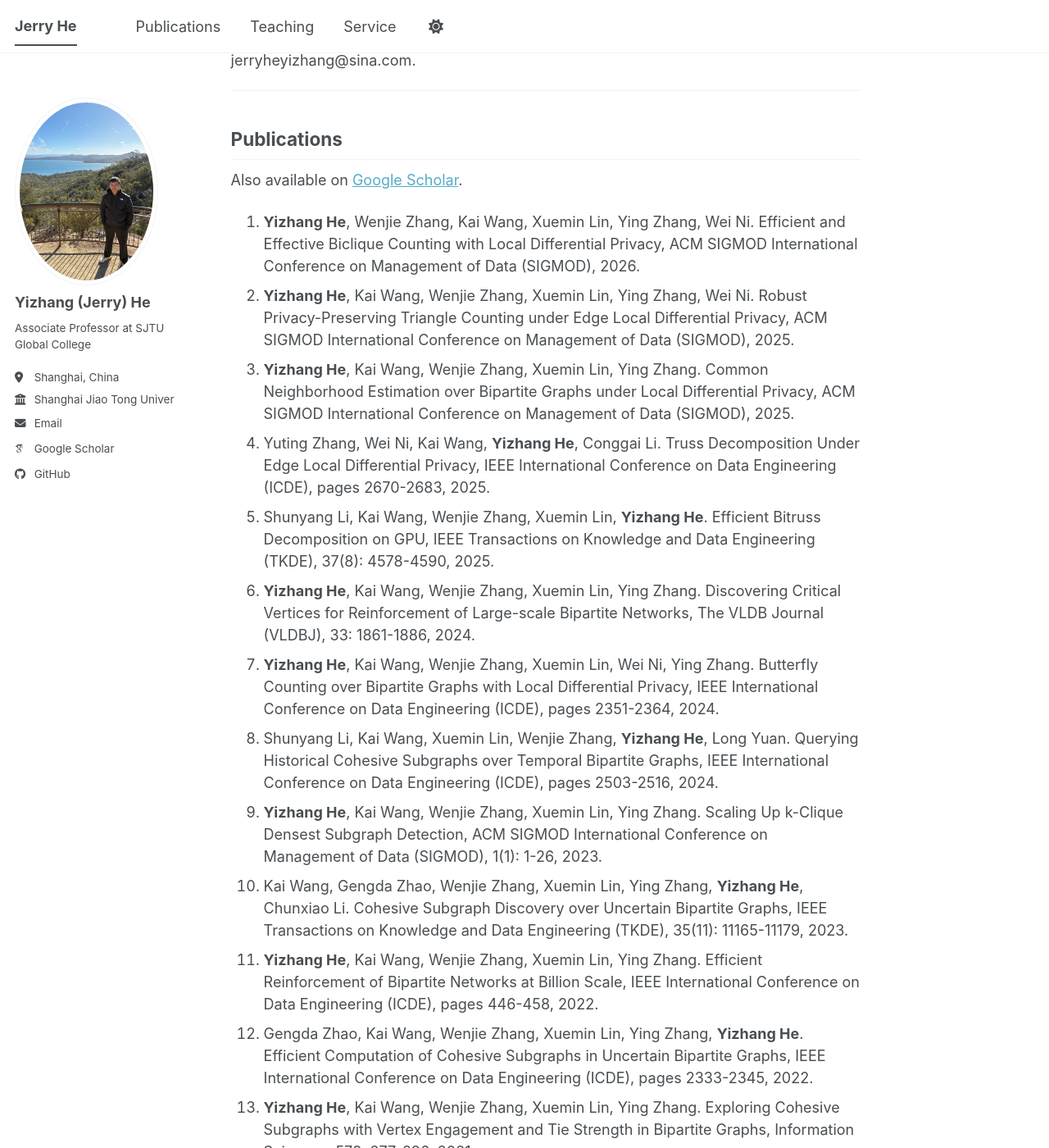
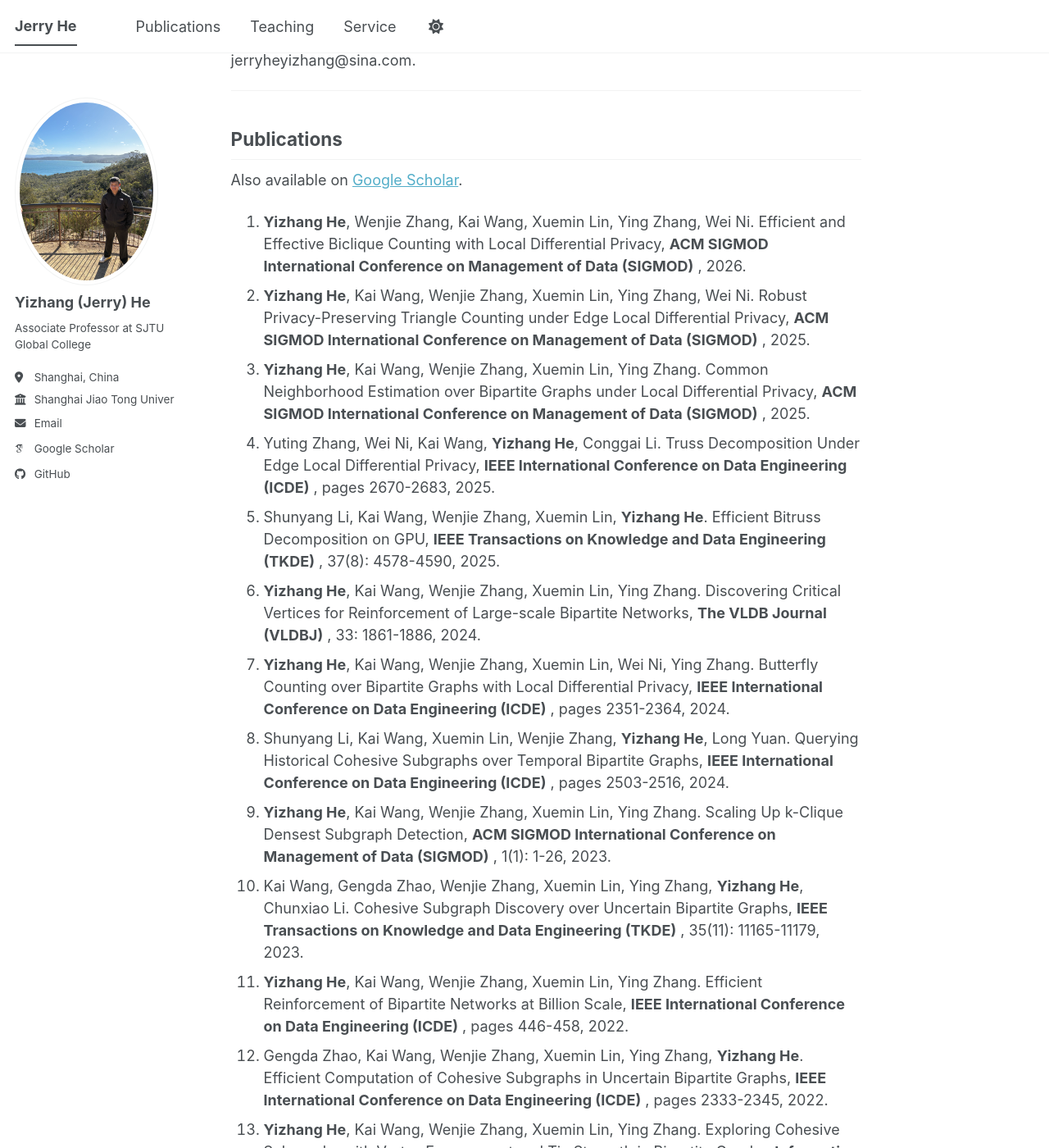
Before and after one commit to jerryUNSW/jerryUNSW.github.io, a Jekyll site: the page built from _pages/about.md, in a window 1280 px wide and 1400 px high, scrolled down 350 px. Shown: the whole window at 82% size. Built offline with Jekyll 4.4.1, drawn with Linux system fonts in a browser that asks for light colours; some web fonts are replaced; a script bundle is joined from its source files by our own code; library files that are not in the unit come from our copies; some of the changed text lies outside the part shown.

Commit message:
Bold all venue names in publications (mimic Kai Wang)

```diff
--- a/_pages/about.md
+++ b/_pages/about.md
@@ -18,19 +18,19 @@
 
 Also available on [Google Scholar](https://scholar.google.com/citations?user=AeA4sfcAAAAJ).
 
-1. **Yizhang He**, Wenjie Zhang, Kai Wang, Xuemin Lin, Ying Zhang, Wei Ni. Efficient and Effective Biclique Counting with Local Differential Privacy, ACM SIGMOD International Conference on Management of Data (SIGMOD), 2026.
-1. **Yizhang He**, Kai Wang, Wenjie Zhang, Xuemin Lin, Ying Zhang, Wei Ni. Robust Privacy-Preserving Triangle Counting under Edge Local Differential Privacy, ACM SIGMOD International Conference on Management of Data (SIGMOD), 2025.
-1. **Yizhang He**, Kai Wang, Wenjie Zhang, Xuemin Lin, Ying Zhang. Common Neighborhood Estimation over Bipartite Graphs under Local Differential Privacy, ACM SIGMOD International Conference on Management of Data (SIGMOD), 2025.
-1. Yuting Zhang, Wei Ni, Kai Wang, **Yizhang He**, Conggai Li. Truss Decomposition Under Edge Local Differential Privacy, IEEE International Conference on Data Engineering (ICDE), pages 2670-2683, 2025.
-1. Shunyang Li, Kai Wang, Wenjie Zhang, Xuemin Lin, **Yizhang He**. Efficient Bitruss Decomposition on GPU, IEEE Transactions on Knowledge and Data Engineering (TKDE), 37(8): 4578-4590, 2025.
-1. **Yizhang He**, Kai Wang, Wenjie Zhang, Xuemin Lin, Ying Zhang. Discovering Critical Vertices for Reinforcement of Large-scale Bipartite Networks, The VLDB Journal (VLDBJ), 33: 1861-1886, 2024.
-1. **Yizhang He**, Kai Wang, Wenjie Zhang, Xuemin Lin, Wei Ni, Ying Zhang. Butterfly Counting over Bipartite Graphs with Local Differential Privacy, IEEE International Conference on Data Engineering (ICDE), pages 2351-2364, 2024.
-1. Shunyang Li, Kai Wang, Xuemin Lin, Wenjie Zhang, **Yizhang He**, Long Yuan. Querying Historical Cohesive Subgraphs over Temporal Bipartite Graphs, IEEE International Conference on Data Engineering (ICDE), pages 2503-2516, 2024.
-1. **Yizhang He**, Kai Wang, Wenjie Zhang, Xuemin Lin, Ying Zhang. Scaling Up k-Clique Densest Subgraph Detection, ACM SIGMOD International Conference on Management of Data (SIGMOD), 1(1): 1-26, 2023.
-1. Kai Wang, Gengda Zhao, Wenjie Zhang, Xuemin Lin, Ying Zhang, **Yizhang He**, Chunxiao Li. Cohesive Subgraph Discovery over Uncertain Bipartite Graphs, IEEE Transactions on Knowledge and Data Engineering (TKDE), 35(11): 11165-11179, 2023.
-1. **Yizhang He**, Kai Wang, Wenjie Zhang, Xuemin Lin, Ying Zhang. Efficient Reinforcement of Bipartite Networks at Billion Scale, IEEE International Conference on Data Engineering (ICDE), pages 446-458, 2022.
-1. Gengda Zhao, Kai Wang, Wenjie Zhang, Xuemin Lin, Ying Zhang, **Yizhang He**. Efficient Computation of Cohesive Subgraphs in Uncertain Bipartite Graphs, IEEE International Conference on Data Engineering (ICDE), pages 2333-2345, 2022.
-1. **Yizhang He**, Kai Wang, Wenjie Zhang, Xuemin Lin, Ying Zhang. Exploring Cohesive Subgraphs with Vertex Engagement and Tie Strength in Bipartite Graphs, Information Sciences, 572: 277-296, 2021.
+1. **Yizhang He**, Wenjie Zhang, Kai Wang, Xuemin Lin, Ying Zhang, Wei Ni. Efficient and Effective Biclique Counting with Local Differential Privacy, **ACM SIGMOD International Conference on Management of Data (SIGMOD)** , 2026.
+1. **Yizhang He**, Kai Wang, Wenjie Zhang, Xuemin Lin, Ying Zhang, Wei Ni. Robust Privacy-Preserving Triangle Counting under Edge Local Differential Privacy, **ACM SIGMOD International Conference on Management of Data (SIGMOD)** , 2025.
+1. **Yizhang He**, Kai Wang, Wenjie Zhang, Xuemin Lin, Ying Zhang. Common Neighborhood Estimation over Bipartite Graphs under Local Differential Privacy, **ACM SIGMOD International Conference on Management of Data (SIGMOD)** , 2025.
+1. Yuting Zhang, Wei Ni, Kai Wang, **Yizhang He**, Conggai Li. Truss Decomposition Under Edge Local Differential Privacy, **IEEE International Conference on Data Engineering (ICDE)** , pages 2670-2683, 2025.
+1. Shunyang Li, Kai Wang, Wenjie Zhang, Xuemin Lin, **Yizhang He**. Efficient Bitruss Decomposition on GPU, **IEEE Transactions on Knowledge and Data Engineering (TKDE)** , 37(8): 4578-4590, 2025.
+1. **Yizhang He**, Kai Wang, Wenjie Zhang, Xuemin Lin, Ying Zhang. Discovering Critical Vertices for Reinforcement of Large-scale Bipartite Networks, **The VLDB Journal (VLDBJ)** , 33: 1861-1886, 2024.
+1. **Yizhang He**, Kai Wang, Wenjie Zhang, Xuemin Lin, Wei Ni, Ying Zhang. Butterfly Counting over Bipartite Graphs with Local Differential Privacy, **IEEE International Conference on Data Engineering (ICDE)** , pages 2351-2364, 2024.
+1. Shunyang Li, Kai Wang, Xuemin Lin, Wenjie Zhang, **Yizhang He**, Long Yuan. Querying Historical Cohesive Subgraphs over Temporal Bipartite Graphs, **IEEE International Conference on Data Engineering (ICDE)** , pages 2503-2516, 2024.
+1. **Yizhang He**, Kai Wang, Wenjie Zhang, Xuemin Lin, Ying Zhang. Scaling Up k-Clique Densest Subgraph Detection, **ACM SIGMOD International Conference on Management of Data (SIGMOD)** , 1(1): 1-26, 2023.
+1. Kai Wang, Gengda Zhao, Wenjie Zhang, Xuemin Lin, Ying Zhang, **Yizhang He**, Chunxiao Li. Cohesive Subgraph Discovery over Uncertain Bipartite Graphs, **IEEE Transactions on Knowledge and Data Engineering (TKDE)** , 35(11): 11165-11179, 2023.
+1. **Yizhang He**, Kai Wang, Wenjie Zhang, Xuemin Lin, Ying Zhang. Efficient Reinforcement of Bipartite Networks at Billion Scale, **IEEE International Conference on Data Engineering (ICDE)** , pages 446-458, 2022.
+1. Gengda Zhao, Kai Wang, Wenjie Zhang, Xuemin Lin, Ying Zhang, **Yizhang He**. Efficient Computation of Cohesive Subgraphs in Uncertain Bipartite Graphs, **IEEE International Conference on Data Engineering (ICDE)** , pages 2333-2345, 2022.
+1. **Yizhang He**, Kai Wang, Wenjie Zhang, Xuemin Lin, Ying Zhang. Exploring Cohesive Subgraphs with Vertex Engagement and Tie Strength in Bipartite Graphs, **Information Sciences** , 572: 277-296, 2021.
 
 ---
 
```
